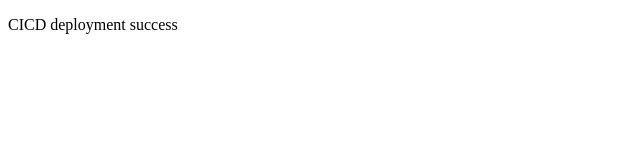
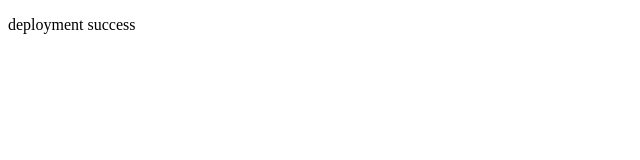
Before and after one commit to naveenkumarshellkode/Devops, a plain HTML site: page index.html in a window 1280 px wide. Shown: the full height of the page, 0-640 px from the left. Drawn offline with Linux system fonts and the light colour scheme.

Commit message:
Update index.html

```diff
--- a/index.html
+++ b/index.html
@@ -4,6 +4,6 @@
 <title> Deployment</title>
 </head>
 <body>
-    <p> CICD deployment success <p>
+    <p> deployment success <p>
 </body>
 </html>
```
